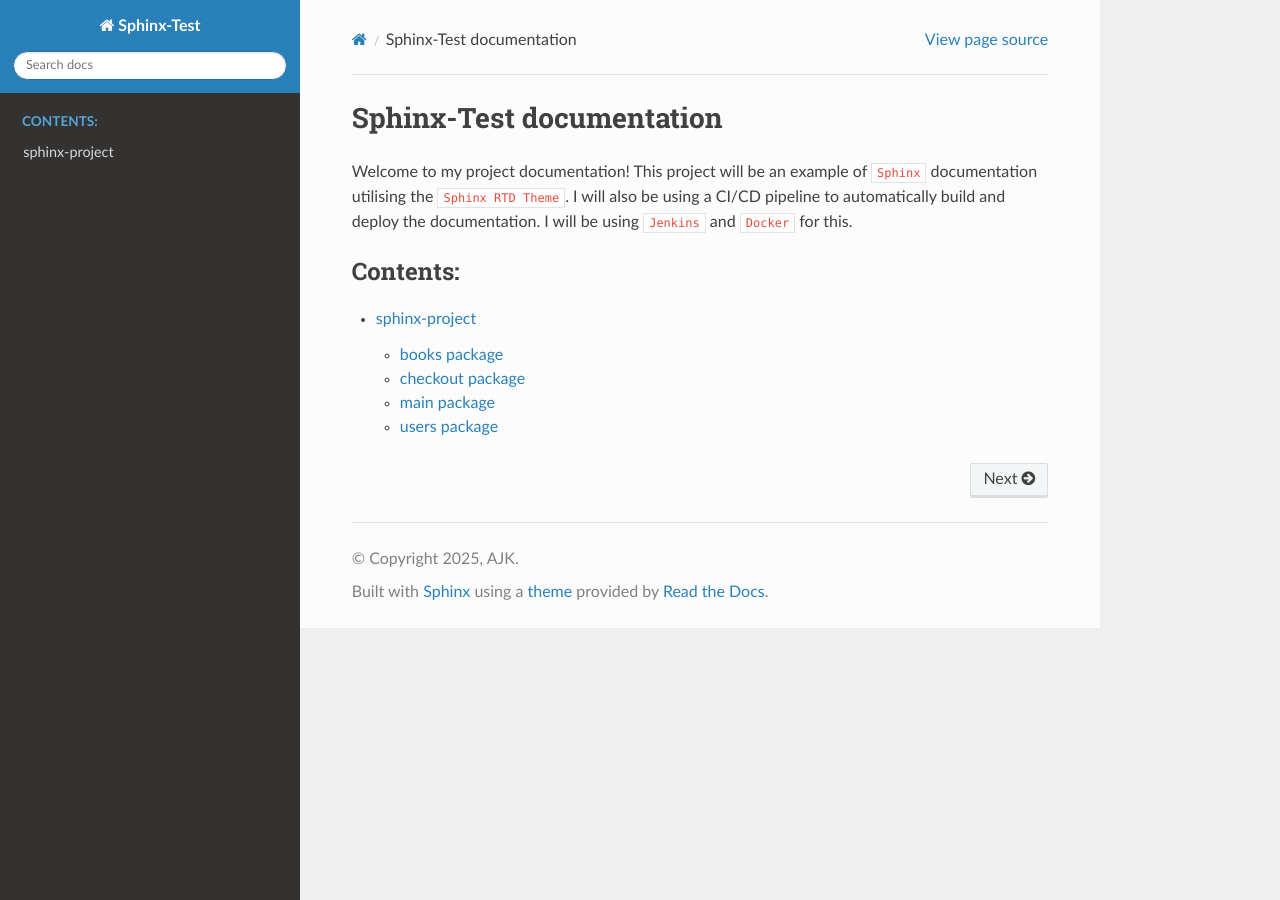
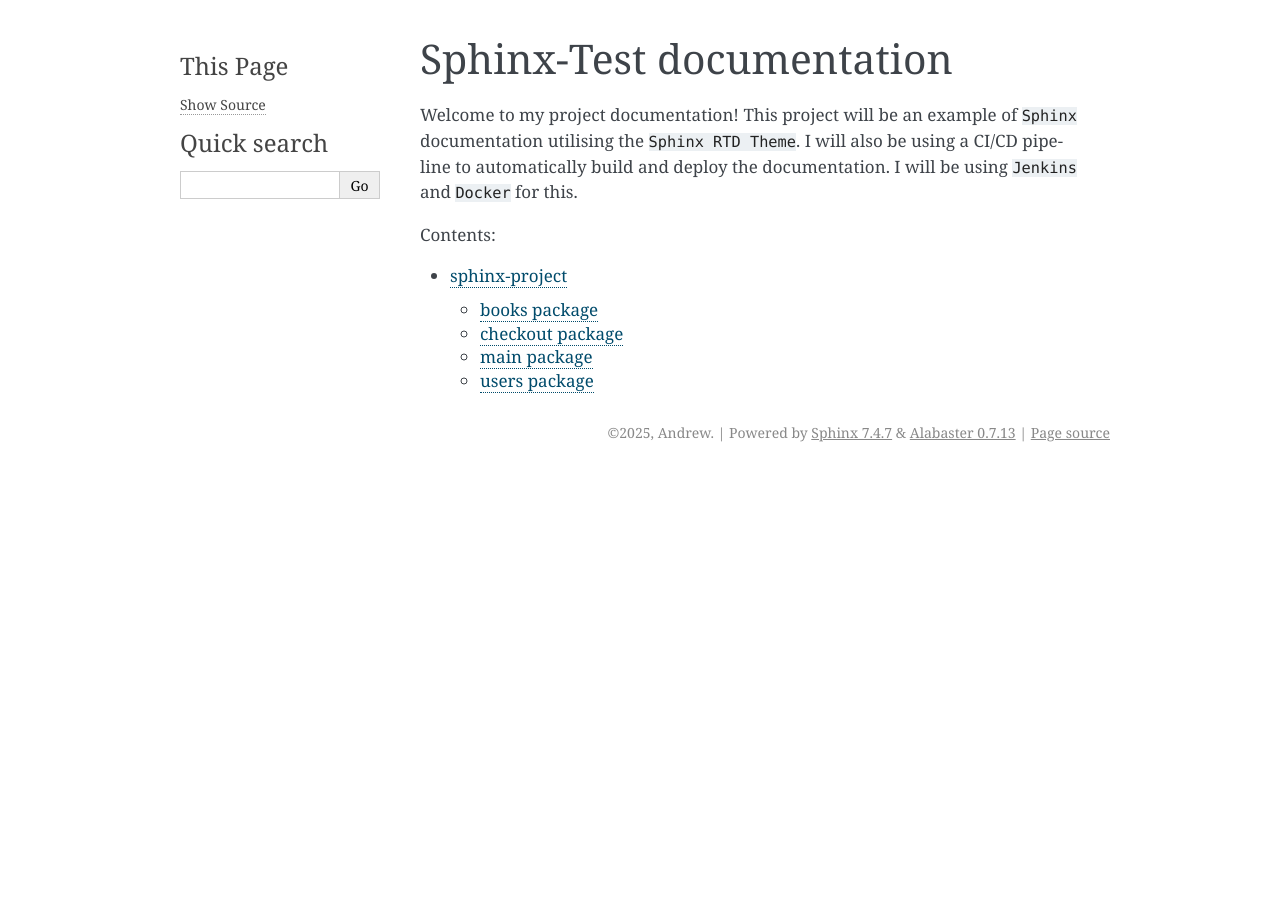
Before and after one commit to AndykingSkywalker/Sphinx-Project-Example, a Sphinx documentation site: the page built from docs/index.rst, in a window 1280 px wide. Built offline with Sphinx 7.4.7, drawn with Linux system fonts in a browser that asks for light colours.

Commit message:
started Jenkinsfile and updated conf.py

```diff
--- a/docs/conf.py
+++ b/docs/conf.py
@@ -5,13 +5,10 @@
 
 # -- Project information -----------------------------------------------------
 # https://www.sphinx-doc.org/en/master/usage/configuration.html#project-information
-import os
-import sys
-sys.path.insert(0, os.path.abspath('../'))
 
-project = 'Sphinx-Test'
-copyright = '2025, AJK'
-author = 'AJK'
+project = 'Sphinx Documentation Example'
+copyright = '2025, Andrew'
+author = 'Andrew'
 release = '1.0.0'
 
 # -- General configuration ---------------------------------------------------
@@ -27,5 +24,5 @@
 # -- Options for HTML output -------------------------------------------------
 # https://www.sphinx-doc.org/en/master/usage/configuration.html#options-for-html-output
 
-html_theme = 'sphinx_rtd_theme'
+html_theme = 'alabaster'
 html_static_path = ['_static']
```
Also changed, not shown: 1 other file.
